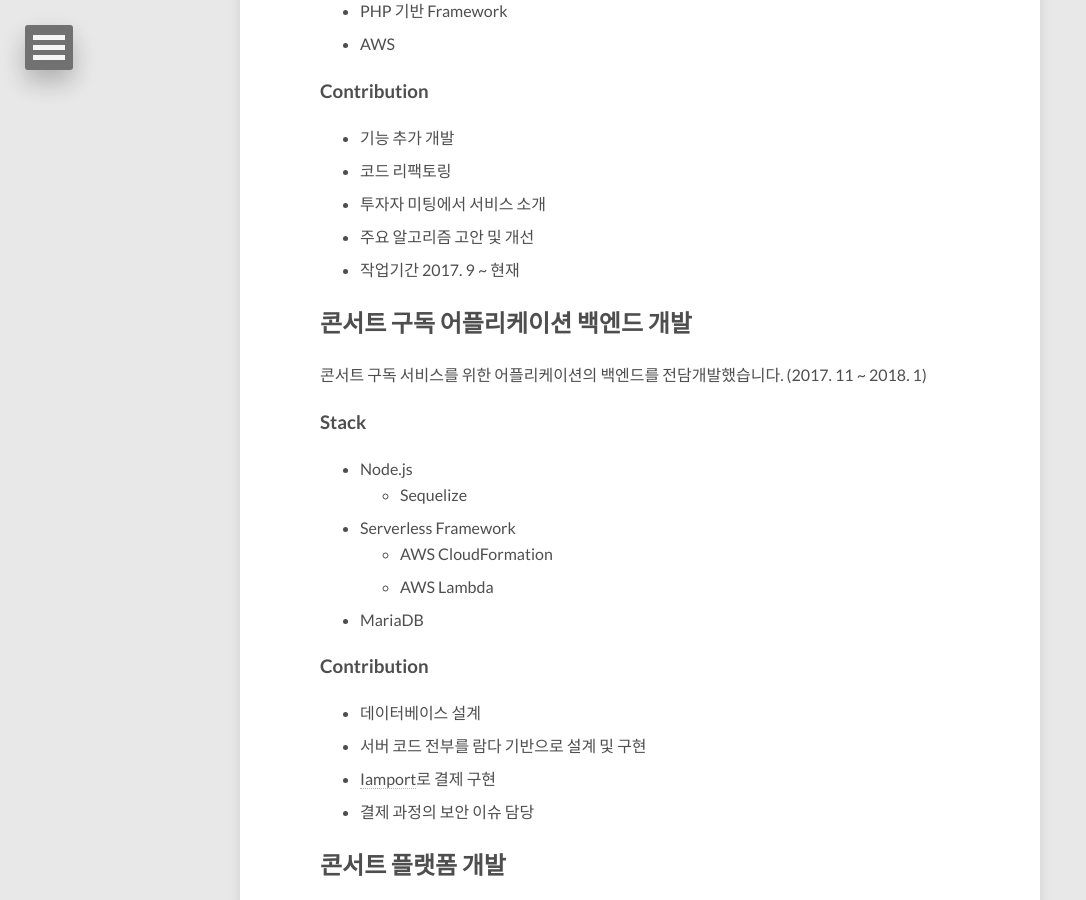
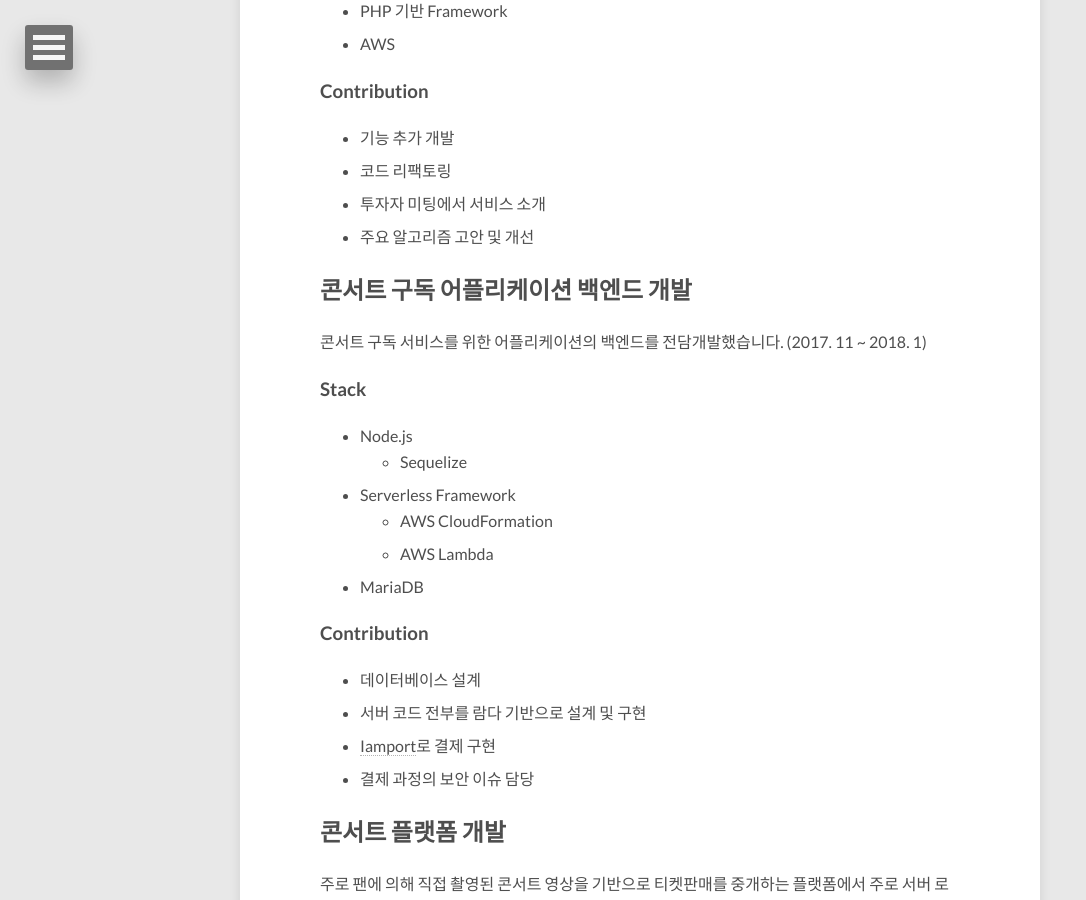
Before and after one commit to js-seo/js-seo.github.com, a Jekyll site: the page built from about/index.md, in a window 1280 px wide and 900 px high, scrolled down 1407 px. Shown: the whole window, without its empty margins (0-1086 px from the left). Built offline with Jekyll 4.4.1, drawn with Linux system fonts in a browser that asks for light colours; nearby versions of some CDN libraries.

Commit message:
Delete wrong information

```diff
--- a/about/index.md
+++ b/about/index.md
@@ -43,7 +43,6 @@ modified: 2017-01-31
 * 코드 리팩토링
 * 투자자 미팅에서 서비스 소개
 * 주요 알고리즘 고안 및 개선
-* 작업기간 2017. 9 ~ 현재
 
 ## 콘서트 구독 어플리케이션 백엔드 개발
 콘서트 구독 서비스를 위한 어플리케이션의 백엔드를 전담개발했습니다.
```
